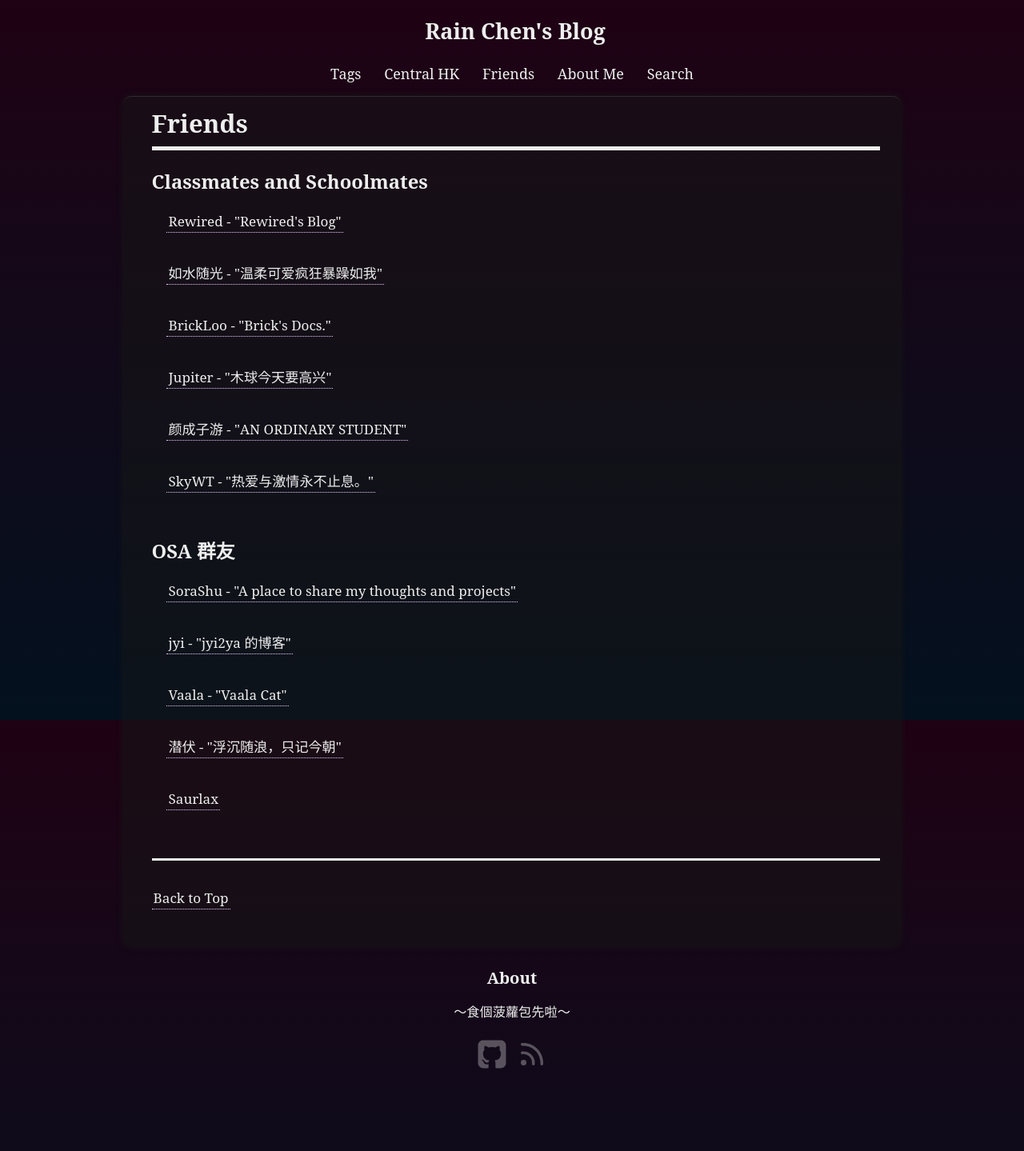
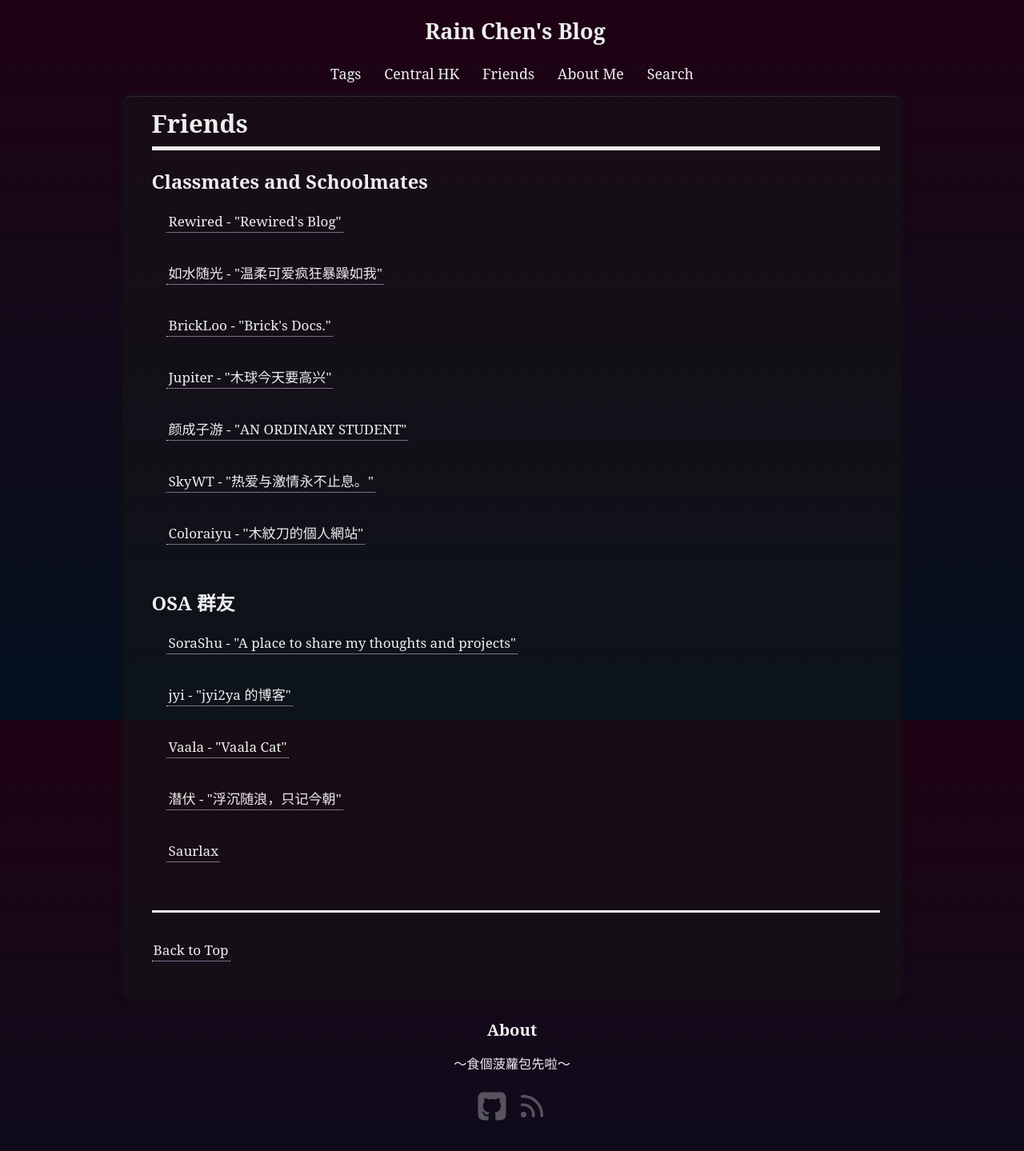
Before and after one commit to CongJyu/CongJyu.github.io, a Jekyll site: the page built from blog/friends/index.html, in a window 1280 px wide. Shown: the whole page at 80% size. Built offline with Jekyll 4.4.1, drawn with Linux system fonts in a browser that asks for light colours; comment, search, counter and statistics services are not loaded; before the commit the page ends 1374 px from its top, so only the background shows below that.

Commit message:
update friends

```diff
--- a/_config.yml
+++ b/_config.yml
@@ -63,6 +63,6 @@ paths:
     home: /
     blog: /blog/
     tags: /blog/tags/
-    centralhk: /blog/centralhk/
+    # centralhk: /blog/centralhk/
     friends: /blog/friends/
     aboutme: /blog/aboutme/
--- a/blog/friends/index.html
+++ b/blog/friends/index.html
@@ -28,6 +28,9 @@ group: navigation
     <a class="internal" target="#" href="https://skywt.cn">
         SkyWT - "热爱与激情永不止息。"
     </a><br><br>
+    <a class="internal" target="#" href="https://coloraiyu.pages.dev/">
+        Coloraiyu - "木紋刀的個人網站"
+    </a><br><br>
 </ul>
 
 <h3>
```
Also changed, not shown: 12 other files.
